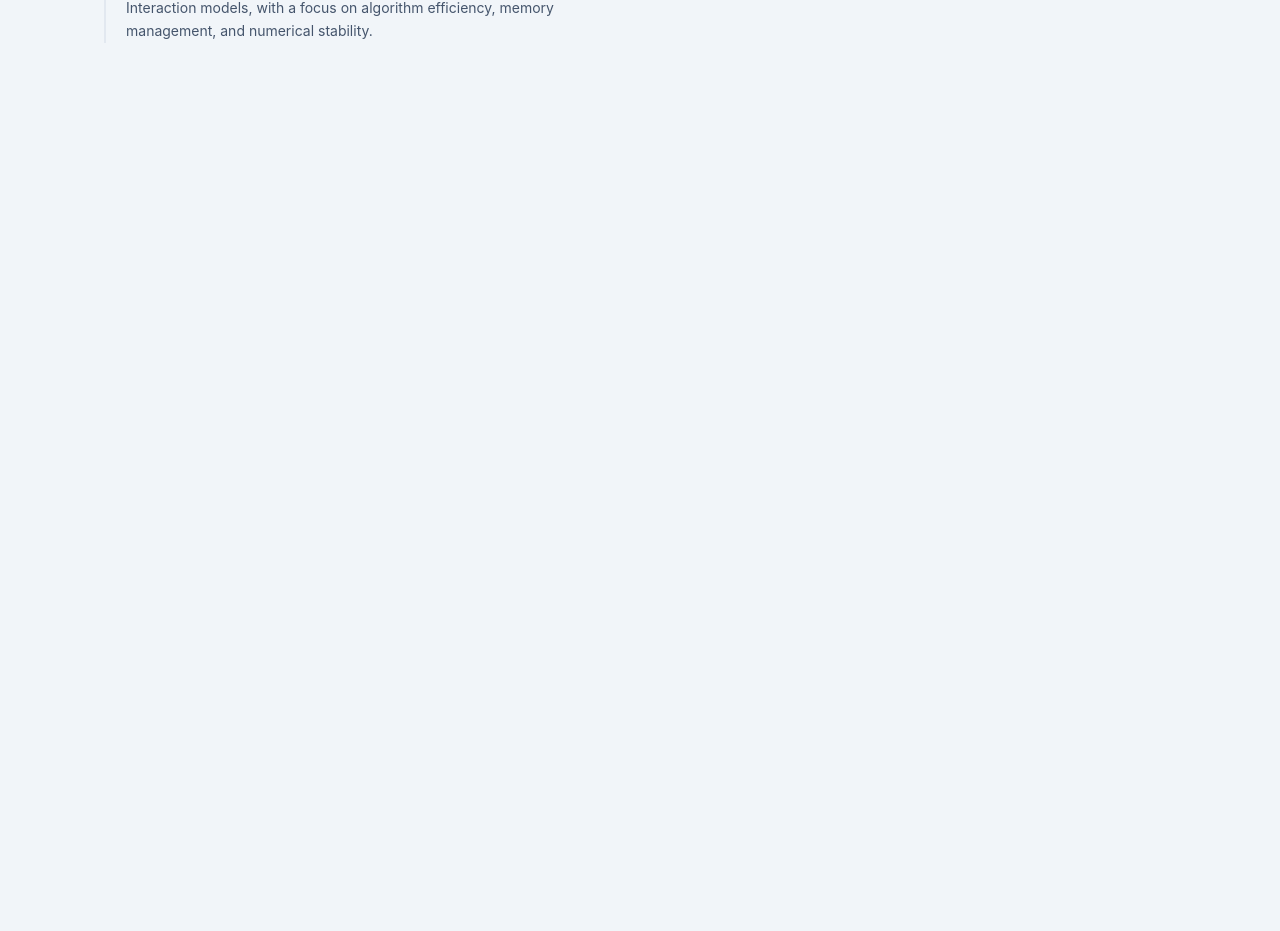
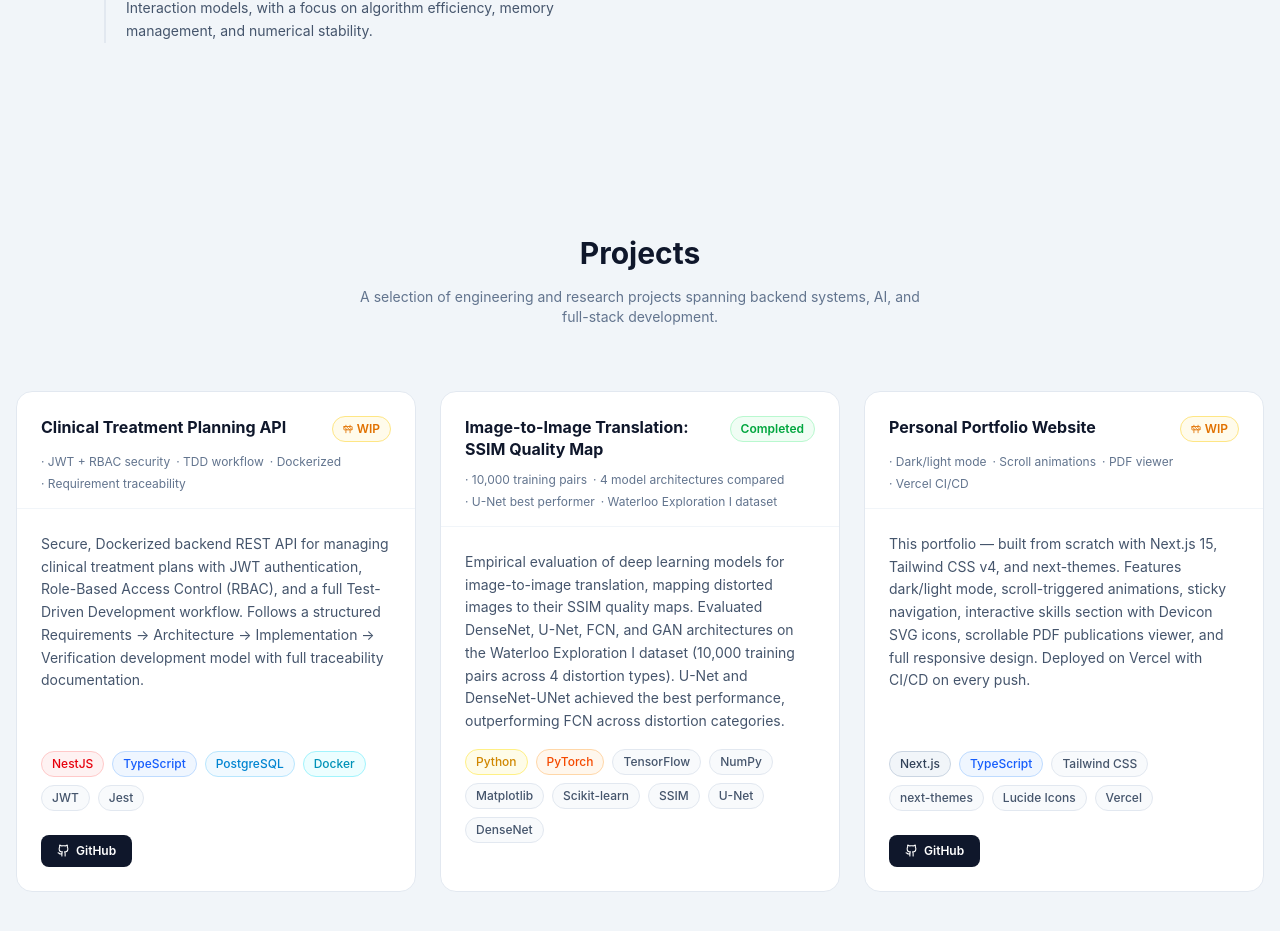
Before and after one commit to YasheshDasari/portfolio, a Next.js app: page / in a window 1280 px wide. Shown: the part 2979-3910 px from the top of the page. Before the commit the page ends 3118 px from the top, so only its background shows below. Built offline with nearby package versions, Linux system fonts and the light colour scheme.

Commit message:
Add information to the Projects section

```diff
--- a/app/page.tsx
+++ b/app/page.tsx
@@ -1,6 +1,7 @@
 import Hero from "@/components/Hero";
 import About from "@/components/About";
 import ExperienceAndSkills from "@/components/ExperienceAndSkills";
+import Projects from "@/components/Projects";
 
 export default function Home() {
     return (
@@ -8,6 +9,8 @@
             <Hero />
             <About />
             <ExperienceAndSkills/>
+            {/*<Education/>*/}
+            <Projects/>
         </main>
     );
 }
--- a/components/Projects.tsx
+++ b/components/Projects.tsx
@@ -0,0 +1,154 @@
+"use client";
+
+import { useEffect, useRef, useState } from "react";
+import { ExternalLink, Github, Construction } from "lucide-react";
+
+const projects = [
+    {
+        title: "Clinical Treatment Planning API",
+        status: "wip",
+        description: "Secure, Dockerized backend REST API for managing clinical treatment plans with JWT authentication, Role-Based Access Control (RBAC), and a full Test-Driven Development workflow. Follows a structured Requirements → Architecture → Implementation → Verification development model with full traceability documentation.",
+        stack: ["NestJS", "TypeScript", "PostgreSQL", "Docker", "JWT", "Jest"],
+        github: "https://github.com/YasheshDasari/clinical-treatment-planning-api",
+        live: null,
+        highlights: ["JWT + RBAC security", "TDD workflow", "Dockerized", "Requirement traceability"],
+    },
+    {
+        title: "Image-to-Image Translation: SSIM Quality Map",
+        status: "completed",
+        description: "Empirical evaluation of deep learning models for image-to-image translation, mapping distorted images to their SSIM quality maps. Evaluated DenseNet, U-Net, FCN, and GAN architectures on the Waterloo Exploration I dataset (10,000 training pairs across 4 distortion types). U-Net and DenseNet-UNet achieved the best performance, outperforming FCN across distortion categories.",
+        stack: ["Python", "PyTorch", "TensorFlow", "NumPy", "Matplotlib", "Scikit-learn", "SSIM", "U-Net", "DenseNet"],
+        github: null,
+        live: null,
+        highlights: ["10,000 training pairs", "4 model architectures compared", "U-Net best performer", "Waterloo Exploration I dataset"],
+    },
+    {
+        title: "Personal Portfolio Website",
+        status: "wip",
+        description: "This portfolio — built from scratch with Next.js 15, Tailwind CSS v4, and next-themes. Features dark/light mode, scroll-triggered animations, sticky navigation, interactive skills section with Devicon SVG icons, scrollable PDF publications viewer, and full responsive design. Deployed on Vercel with CI/CD on every push.",
+        stack: ["Next.js", "TypeScript", "Tailwind CSS", "next-themes", "Lucide Icons", "Vercel"],
+        github: "https://github.com/YasheshDasari",
+        live: null,
+        highlights: ["Dark/light mode", "Scroll animations", "PDF viewer", "Vercel CI/CD"],
+    },
+];
+
+const stackColors: Record<string, string> = {
+    "NestJS": "bg-red-50 dark:bg-red-900/20 text-red-600 dark:text-red-400 border-red-200 dark:border-red-800",
+    "TypeScript": "bg-blue-50 dark:bg-blue-900/20 text-blue-600 dark:text-blue-400 border-blue-200 dark:border-blue-800",
+    "PostgreSQL": "bg-sky-50 dark:bg-sky-900/20 text-sky-600 dark:text-sky-400 border-sky-200 dark:border-sky-800",
+    "Docker": "bg-cyan-50 dark:bg-cyan-900/20 text-cyan-600 dark:text-cyan-400 border-cyan-200 dark:border-cyan-800",
+    "Python": "bg-yellow-50 dark:bg-yellow-900/20 text-yellow-600 dark:text-yellow-400 border-yellow-200 dark:border-yellow-800",
+    "PyTorch": "bg-orange-50 dark:bg-orange-900/20 text-orange-600 dark:text-orange-400 border-orange-200 dark:border-orange-800",
+    "Next.js": "bg-slate-100 dark:bg-slate-700 text-slate-700 dark:text-slate-300 border-slate-300 dark:border-slate-600",
+    "default": "bg-slate-50 dark:bg-slate-800 text-slate-600 dark:text-slate-400 border-slate-200 dark:border-slate-700",
+};
+
+function getStackColor(tech: string) {
+    return stackColors[tech] || stackColors["default"];
+}
+
+function ProjectCard({ project, index }: { project: typeof projects[0]; index: number }) {
+    const ref = useRef<HTMLDivElement>(null);
+    const [visible, setVisible] = useState(false);
+
+    useEffect(() => {
+        const observer = new IntersectionObserver(
+            ([entry]) => { if (entry.isIntersecting) setVisible(true); },
+            { threshold: 0.1 }
+        );
+        if (ref.current) observer.observe(ref.current);
+        return () => observer.disconnect();
+    }, []);
+
+    return (
+        <div
+            ref={ref}
+            className={`transition-all duration-700 ${visible ? "opacity-100 translate-y-0" : "opacity-0 translate-y-8"}`}
+            style={{ transitionDelay: `${index * 150}ms` }}
+        >
+            <div className="h-full flex flex-col rounded-2xl border border-slate-200 dark:border-slate-700 bg-white dark:bg-slate-800/50 overflow-hidden hover:shadow-xl hover:-translate-y-1 transition-all duration-300">
+
+                {/* Header */}
+                <div className="p-6 pb-4 border-b border-slate-100 dark:border-slate-700">
+                    <div className="flex items-start justify-between gap-3 mb-3">
+                        <h3 className="text-base font-bold text-slate-900 dark:text-white leading-snug">
+                            {project.title}
+                        </h3>
+                        {project.status === "wip" && (
+                            <span className="shrink-0 flex items-center gap-1 px-2.5 py-1 rounded-full text-xs font-semibold bg-amber-50 dark:bg-amber-900/30 text-amber-600 dark:text-amber-400 border border-amber-200 dark:border-amber-800">
+                                <Construction size={10} />
+                                WIP
+                            </span>
+                        )}
+                        {project.status === "completed" && (
+                            <span className="shrink-0 px-2.5 py-1 rounded-full text-xs font-semibold bg-green-50 dark:bg-green-900/30 text-green-600 dark:text-green-400 border border-green-200 dark:border-green-800">
+                                Completed
+                            </span>
+                        )}
+                    </div>
+
+                    {/* Highlights */}
+                    <div className="flex flex-wrap gap-1.5">
+                        {project.highlights.map((h) => (
+                            <span key={h} className="text-xs text-slate-500 dark:text-slate-400">
+                                · {h}
+                            </span>
+                        ))}
+                    </div>
+                </div>
+
+                {/* Body */}
+                <div className="p-6 flex flex-col gap-4 flex-1">
+                    <p className="text-sm text-slate-600 dark:text-slate-400 leading-relaxed">
+                        {project.description}
+                    </p>
+
+                    {/* Stack */}
+                    <div className="flex flex-wrap gap-2 mt-auto">
+                        {project.stack.map((tech) => (
+                            <span key={tech} className={`px-2.5 py-1 text-xs font-medium rounded-full border ${getStackColor(tech)}`}>
+                                {tech}
+                            </span>
+                        ))}
+                    </div>
+                </div>
+
+                {/* Footer links */}
+                <div className="px-6 pb-6 flex gap-3">
+                    {project.github && (
+                        <a href={project.github} target="_blank" rel="noopener noreferrer"
+                           className="flex items-center gap-1.5 text-xs font-semibold px-4 py-2 rounded-lg bg-slate-900 dark:bg-white text-white dark:text-black hover:scale-105 transition">
+                            <Github size={13} />
+                            GitHub
+                        </a>
+                    )}
+                    {project.live && (
+                        <a href={project.live} target="_blank" rel="noopener noreferrer"
+                           className="flex items-center gap-1.5 text-xs font-semibold px-4 py-2 rounded-lg border border-slate-300 dark:border-slate-600 hover:bg-slate-100 dark:hover:bg-slate-700 transition">
+                            <ExternalLink size={13} />
+                            Live Demo
+                        </a>
+                    )}
+                </div>
+            </div>
+        </div>
+    );
+}
+
+export default function Projects() {
+    return (
+        <section id="projects" className="py-24 px-4 max-w-7xl mx-auto">
+            <h2 className="text-3xl font-bold mb-4 text-center">Projects</h2>
+            <p className="text-slate-500 dark:text-slate-400 text-center mb-16 max-w-xl mx-auto text-sm">
+                A selection of engineering and research projects spanning backend systems, AI, and full-stack development.
+            </p>
+
+            <div className="grid md:grid-cols-3 gap-6">
+                {projects.map((project, i) => (
+                    <ProjectCard key={project.title} project={project} index={i} />
+                ))}
+            </div>
+        </section>
+    );
+}
```
